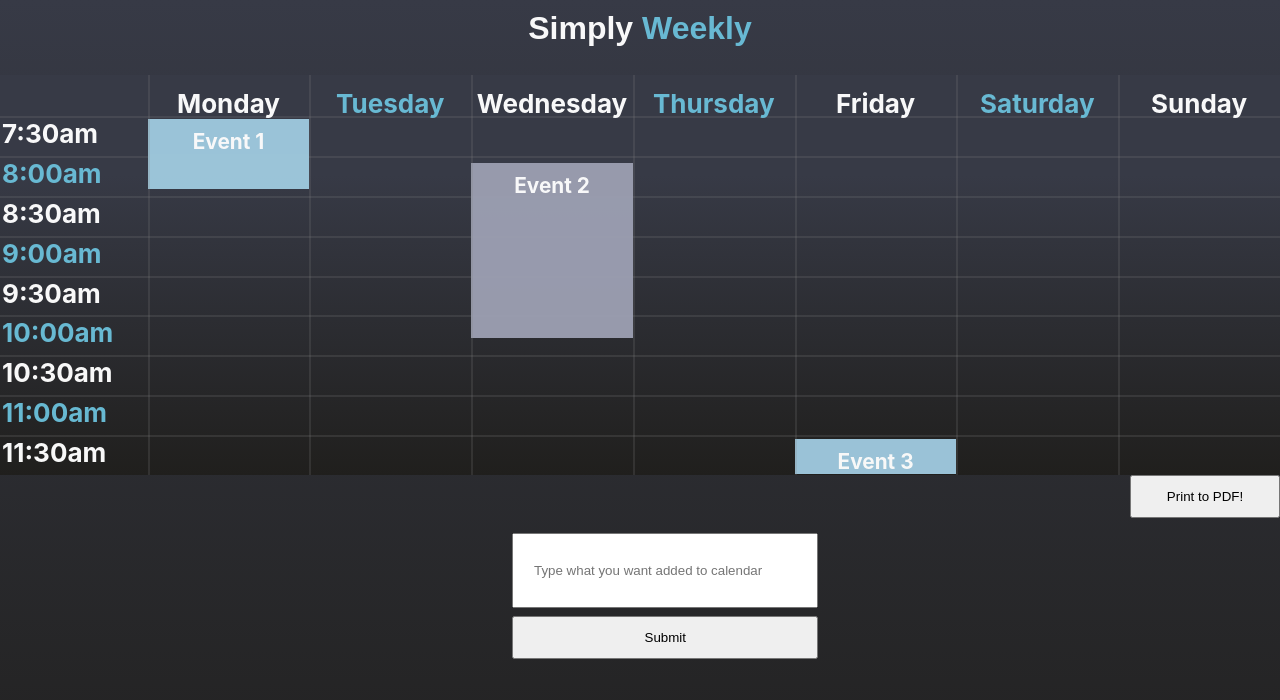
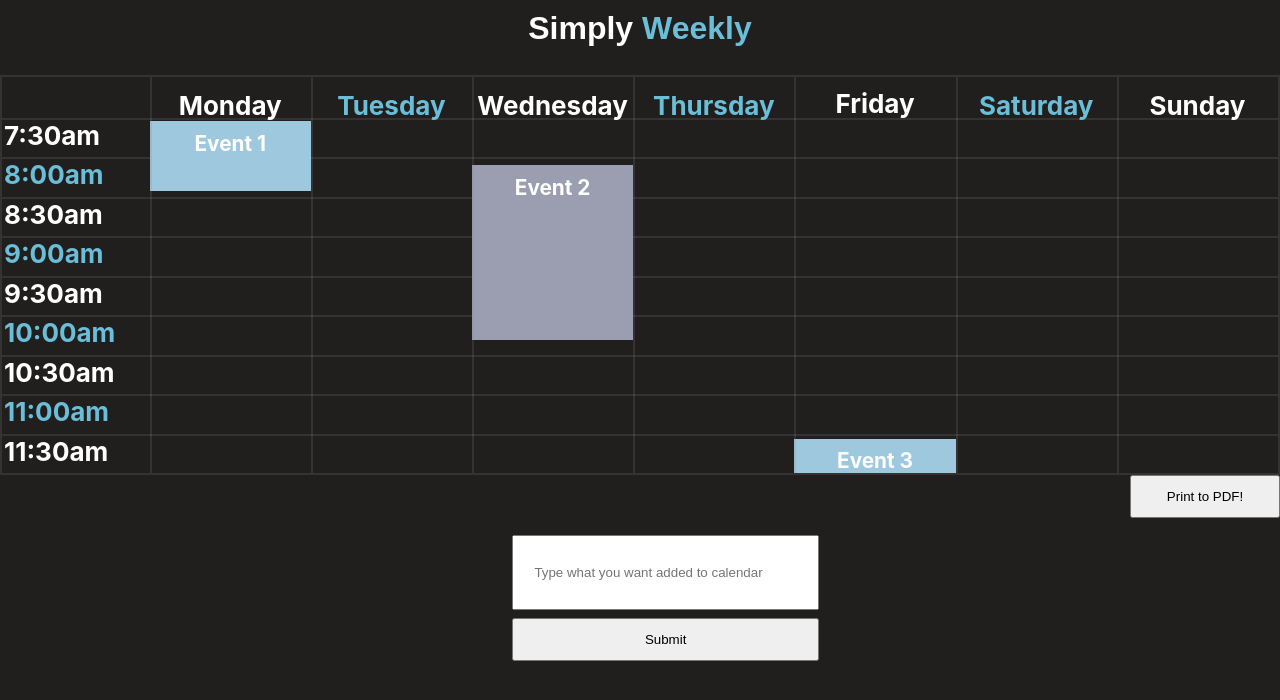
Before and after one commit to Jonathan-Z/simply-weekly, a React (Create React App) app in the folder simply-weekly/: page / in a window 1280 px wide. Shown: the top 700 px of the page. Built offline with nearby package versions, Linux system fonts and the light colour scheme; a small style sheet from the web is missing.

Commit message:
changed bg color again

```diff
--- a/simply-weekly/src/App.css
+++ b/simply-weekly/src/App.css
@@ -1,7 +1,6 @@
 .App {
   /* text-align: center; */
-  background: linear-gradient(0deg, rgba(32,31,29,1) 0%, rgba(55,58,70,1) 100%);
-}
+  background: #201F1D;}
 
 .App-logo {
   height: 40vmin;
--- a/simply-weekly/src/components/Calendar.css
+++ b/simply-weekly/src/components/Calendar.css
@@ -28,6 +28,7 @@
     /* make the inner content fill the entirety of its parent where possible */
     align-items: stretch;
     overflow-y: auto;
+        /* background: linear-gradient(0deg, rgba(32,31,29,1) 0%, rgba(55,58,70,1) 100%); */
 
 }
 
@@ -38,12 +39,11 @@
     /* minimum total height of the calendar */
     min-height: 400px;
     position: relative;
-    background: linear-gradient(0deg, rgba(32,31,29,1) 0%, rgba(55,58,70,1) 75%);
-
     /* margin: 64px 24px 24px 72px; */
     flex: 1 1;
     height: 400px;
-    /* border: 2px solid hsla(0,0%,50.2%,.2); */
+    border: 2px solid hsla(0,0%,50.2%,.2);
+    background: #201F1D;
     /* border-bottom: 2px solid hsla(0,0%,50.2%,.2); */
     /* border-right: 2px solid hsla(0,0%,50.2%,.2); */
 }
@@ -95,11 +95,11 @@
 .label {
     font-weight: bold;
     padding: 2px 2px 0px 2px;
-    animation: fadeIn 7s;
-    -webkit-animation: fadeIn 7s;
-    -moz-animation: fadeIn 7s;
-    -o-animation: fadeIn 7s;
-    -ms-animation: fadeIn 7s;
+    animation: fadeIn 4s;
+    -webkit-animation: fadeIn 4s;
+    -moz-animation: fadeIn 4s;
+    -o-animation: fadeIn 4s;
+    -ms-animation: fadeIn 4s;
     /* padding: 2px; */
 }
 
--- a/simply-weekly/src/components/Calendar.js
+++ b/simply-weekly/src/components/Calendar.js
@@ -7,7 +7,15 @@ class Calendar extends Component {
         console.log("hi");
         var xmlHttp = new XMLHttpRequest();
         xmlHttp.open( "GET", "http://127.0.0.1:5000/api/parse?name={CalName}&text={calText}", false);
-        xmlHttp.send()
+        xmlHttp.send();
+        const responseData = xmlHttp.response;
+        {responseData.map(user => (
+        <li key={user.startTime}>{user.startTime}</li>
+      ))}
+        // xmlHttp.onload = function(){
+        //     const responseData = JSON.parse(xmlHttp.responseText);
+        //     document.getElementsByClassName('message')[0].innerHTML = JSON.stringify(responseData);
+        // }
   }
   render() {
     return (
@@ -78,6 +86,8 @@ class Calendar extends Component {
                 <div className="day day1">
                     <span className="label">Sunday</span>
                 </div>
+                      <div className="background-print"></div>
+
             </div>
         </div>
       </div>
--- a/simply-weekly/src/components/Header.css
+++ b/simply-weekly/src/components/Header.css
@@ -18,11 +18,11 @@
 }
 
 .fade-in-image {
-    animation: fadeIn 7s;
-    -webkit-animation: fadeIn 7s;
-    -moz-animation: fadeIn 7s;
-    -o-animation: fadeIn 7s;
-    -ms-animation: fadeIn 7s;
+    animation: fadeIn 4s;
+    -webkit-animation: fadeIn 4s;
+    -moz-animation: fadeIn 4s;
+    -o-animation: fadeIn 4s;
+    -ms-animation: fadeIn 4s;
   }
   @keyframes fadeIn {
     0% {opacity:0;}
```
